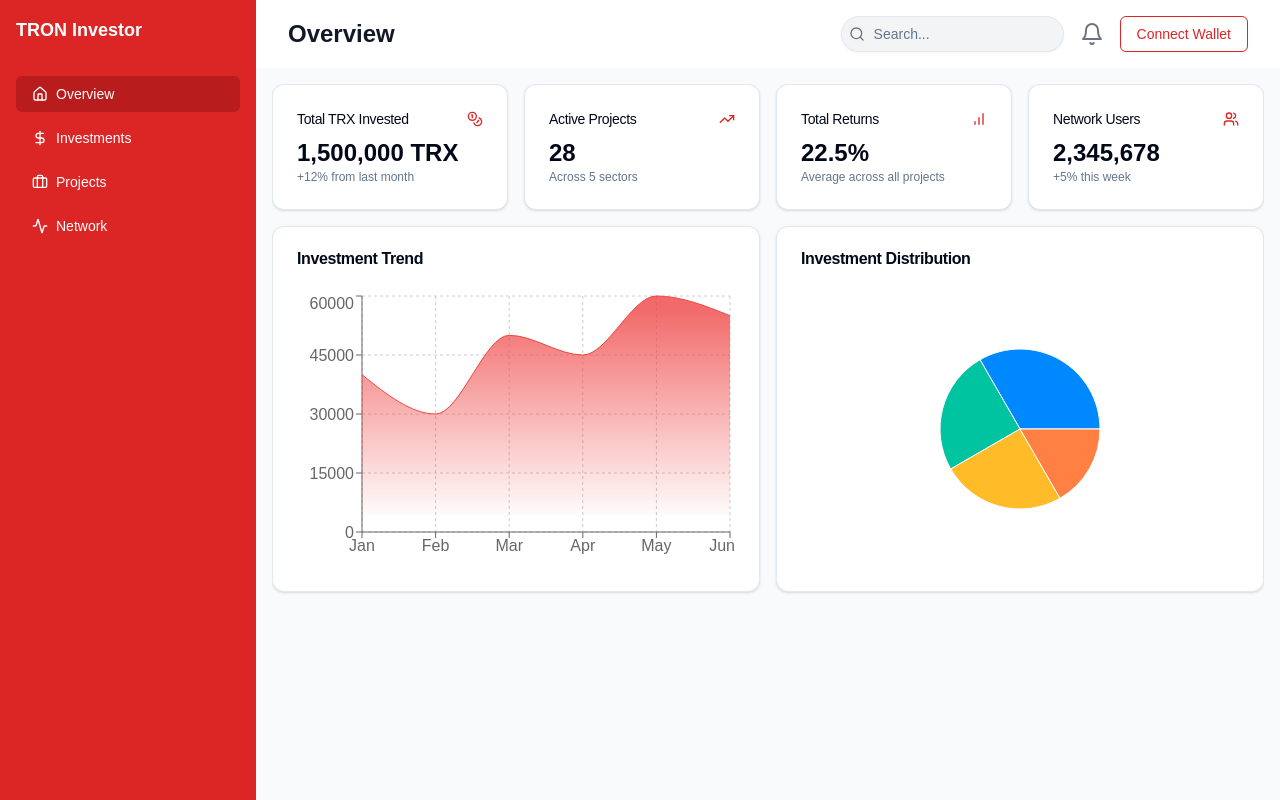
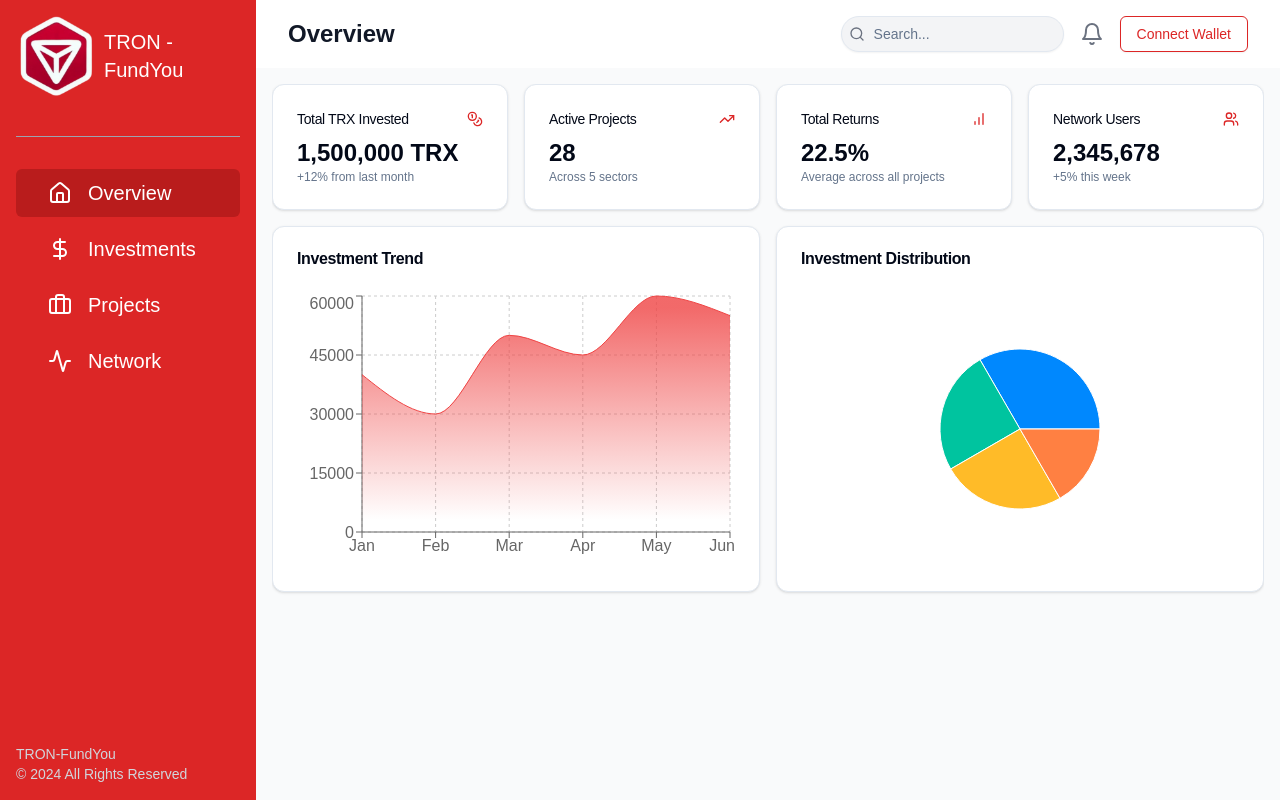
Before and after one commit to olti2803/tron-builder-tour-2024, a Next.js app in the folder tron-investor-dashboard/: page / in a window 1280 px wide. Built offline with nearby package versions, Linux system fonts and the light colour scheme.

Commit message:
sidebar fixes

```diff
--- a/tron-investor-dashboard/components/tron-investor-dashboard.tsx
+++ b/tron-investor-dashboard/components/tron-investor-dashboard.tsx
@@ -397,49 +397,55 @@
   return (
     <div className="flex h-screen bg-white">
 {/* Sidebar */}
-      <div className="w-64 bg-red-600 text-white p-4">
-        <div className="flex items-center mb-8">
-          <span className="text-lg font-bold">TRON Investor</span>
+<div className="w-64 md:w-48 lg:w-56 xl:w-64 bg-red-600 text-white p-4 h-screen flex flex-col justify-between">
+  <div className="flex flex-col space-y-8">
+    {/* Add logo to the sidebar */}
+    <div className="flex items-center mb-2">
+  <img src="/Minimalist_TRON_FundYou_logo.png" alt="TRON-FundYou Logo" className="w-20 h-20 mr-2" />
+  <span className="text-xl font-normal">TRON - FundYou</span>
 </div>
+    {/* Horizontal line below the logo */}
+    <hr className="border-gray-400 mb-4 w-full" />
+
     <nav className="space-y-2">
       <Button
         variant="ghost"
-            className={`w-full justify-start ${
-              selectedTab === "overview" ? "bg-red-700" : ""
-            }`}
+        className={`w-full justify-start py-6 px-8 text-xl ${selectedTab === "overview" ? "bg-red-700" : ""}`}
         onClick={() => setSelectedTab("overview")}
       >
-            <Home className="mr-2 h-4 w-4" /> Overview
+        <Home className="mr-4 h-6 w-6" /> Overview
       </Button>
       <Button
         variant="ghost"
-            className={`w-full justify-start ${
-              selectedTab === "investments" ? "bg-red-700" : ""
-            }`}
+        className={`w-full justify-start py-6 px-8 text-xl ${selectedTab === "investments" ? "bg-red-700" : ""}`}
         onClick={() => setSelectedTab("investments")}
       >
-            <DollarSign className="mr-2 h-4 w-4" /> Investments
+        <DollarSign className="mr-4 h-6 w-6" /> Investments
       </Button>
       <Button
         variant="ghost"
-            className={`w-full justify-start ${
-              selectedTab === "projects" ? "bg-red-700" : ""
-            }`}
+        className={`w-full justify-start py-6 px-8 text-xl ${selectedTab === "projects" ? "bg-red-700" : ""}`}
         onClick={() => setSelectedTab("projects")}
       >
-            <Briefcase className="mr-2 h-4 w-4" /> Projects
+        <Briefcase className="mr-4 h-6 w-6" /> Projects
       </Button>
       <Button
         variant="ghost"
-            className={`w-full justify-start ${
-              selectedTab === "network" ? "bg-red-700" : ""
-            }`}
+        className={`w-full justify-start py-6 px-8 text-xl ${selectedTab === "network" ? "bg-red-700" : ""}`}
         onClick={() => setSelectedTab("network")}
       >
-            <Activity className="mr-2 h-4 w-4" /> Network
+        <Activity className="mr-4 h-6 w-6" /> Network
       </Button>
     </nav>
   </div>
+  <div className="hidden md:block mt-auto text-sm text-gray-300">
+    <p>TRON-FundYou</p>
+    <p>© 2024 All Rights Reserved</p>
+  </div>
+</div>
+
+
+
 
       {/* Main content */}
       <div className="flex-1 flex flex-col overflow-hidden">
```
Also changed, not shown: tron-investor-dashboard/public/Minimalist_TRON_FundYou_logo.png (added). Lines whose indentation alone changed are shown as unchanged.
